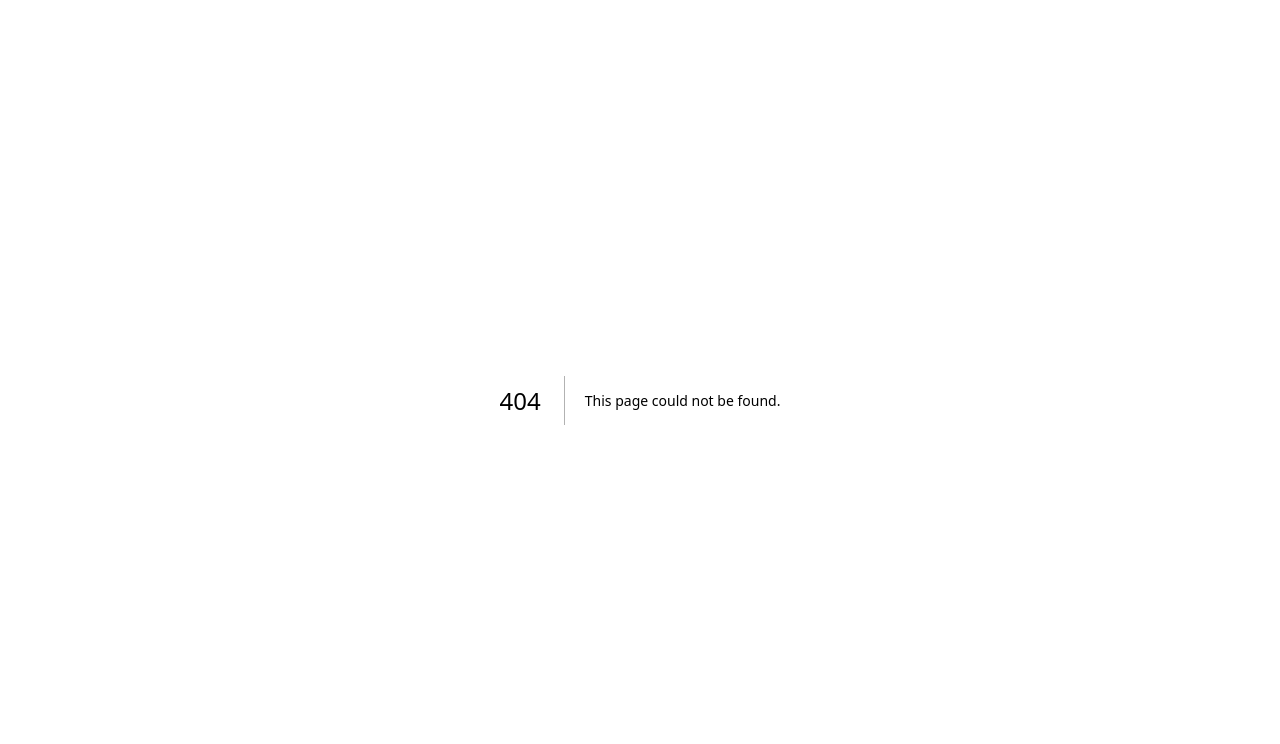
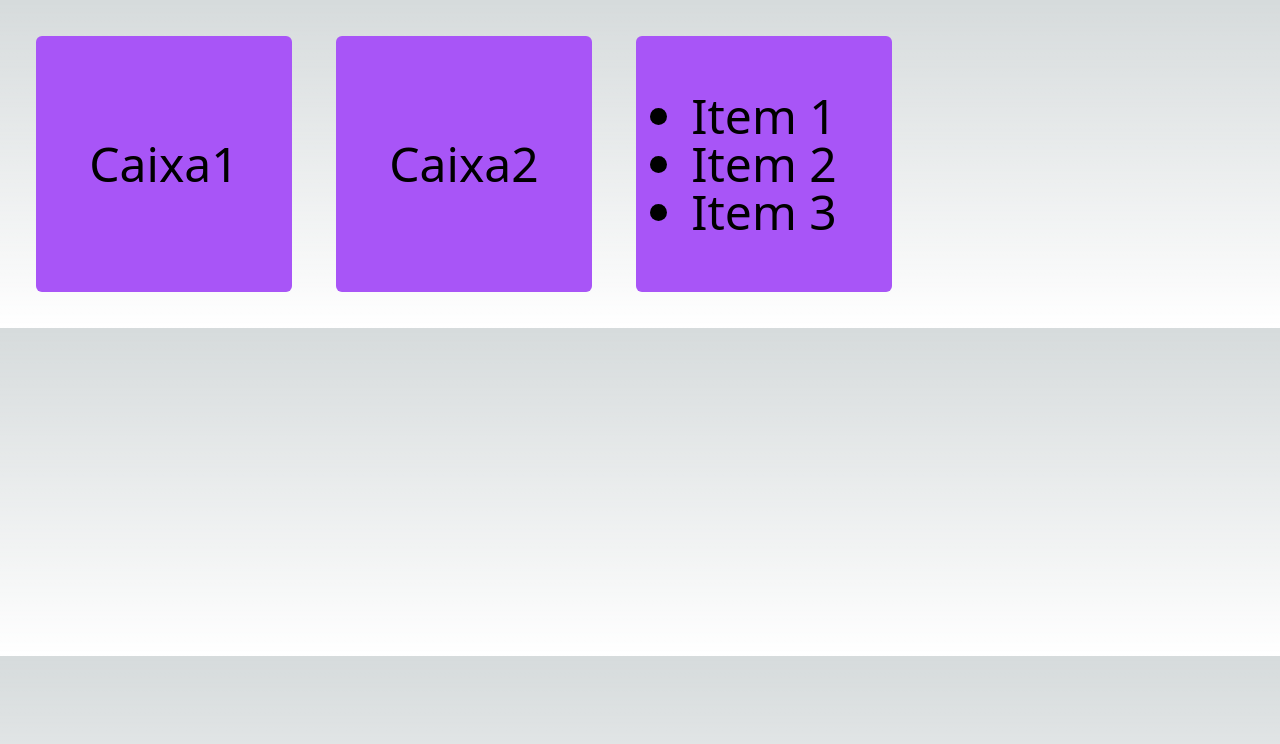
Before and after one commit to Antonio-Marquess/Cod3r-intensivo-react-next, a Next.js app in the folder app-inicial/: page /basicos/caixas in a window 1280 px wide. Before the commit this address had no page. Shown: the top 744 px of the page. Built offline with nearby package versions, Linux system fonts and the light colour scheme.

Commit message:
Componente usando props.children

```diff
--- /dev/null
+++ b/app-inicial/src/components/basicos/Caixa.tsx
@@ -0,0 +1,11 @@
+export default function Caixa(props: any) {
+    return (
+        <div className={`
+            flex justify-center items-center
+            bg-purple-500 m-2 rounded-md p-2
+            w-64 h-64 text-5xl font-thin
+        `}>
+           {props.children}
+        </div>
+    )
+}
--- /dev/null
+++ b/app-inicial/src/pages/basicos/caixas.tsx
@@ -0,0 +1,17 @@
+import Caixa from "@/components/basicos/Caixa";
+
+export default function PaginaCaixas() {
+    return (
+        <div className="flex gap-7 p-7">
+            <Caixa>Caixa1</Caixa>
+            <Caixa>Caixa2</Caixa>
+            <Caixa>
+                <ul className="list-disc">
+                    <li>Item 1</li>
+                    <li>Item 2</li>
+                    <li>Item 3</li>
+                </ul>
+            </Caixa>
+        </div>
+    )
+}
```
Also changed, not shown: 1 other file (tests, documents, lock files or other folders).
